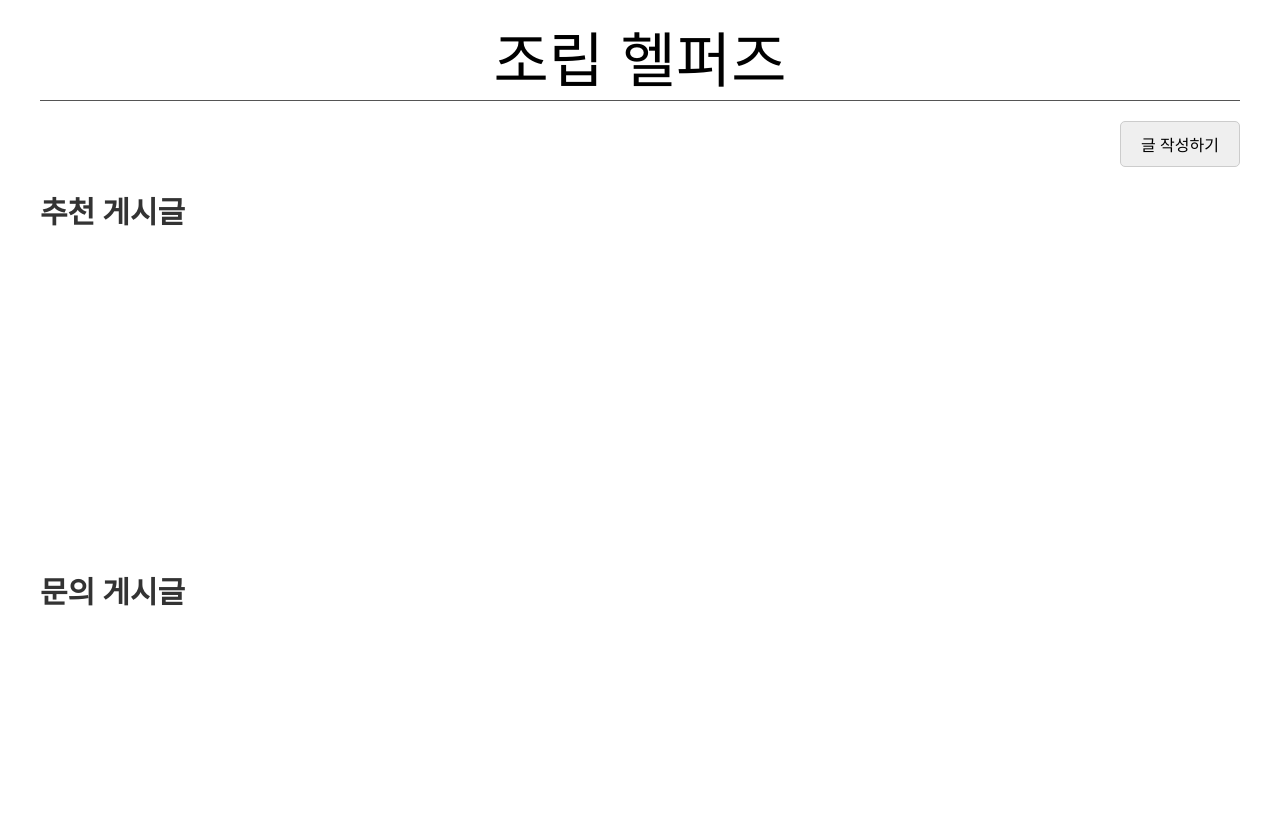
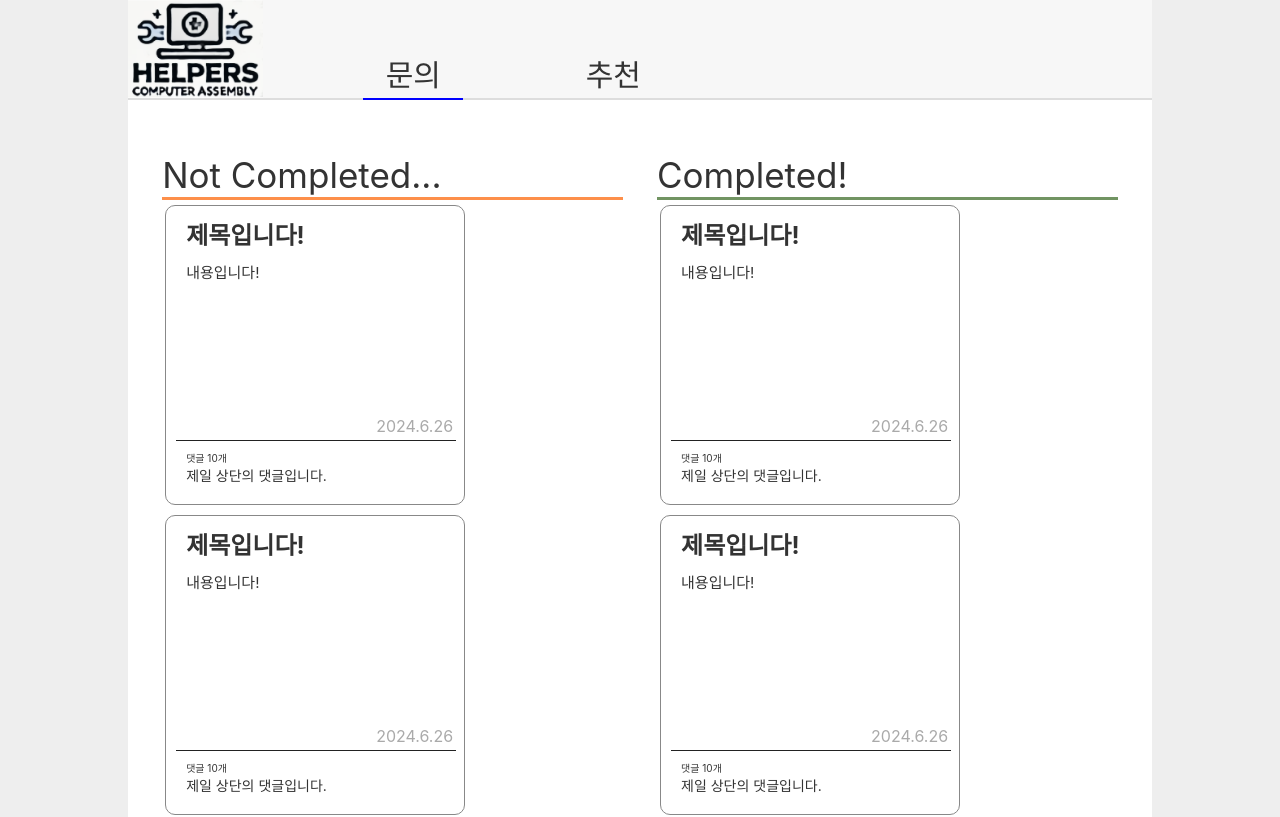
Before and after one commit to 1soo/ComposeHelpers, a React (Create React App) app: page / in a window 1280 px wide. Shown: the top 817 px of the page. Built offline with nearby package versions, Linux system fonts and the light colour scheme; the HTML template or start-up script is replaced by a standard one.

Commit message:
new Design

```diff
--- a/src/App.js
+++ b/src/App.js
@@ -1,9 +1,9 @@
 import './App.css';
-import PostList from './Post/PostList';
+import PostMain from './Post/PostMain'
 
 function App() {
   return (
-    <PostList />
+    <PostMain />
   );
 }
 
--- a/src/Post/PostMain.css
+++ b/src/Post/PostMain.css
@@ -92,8 +92,13 @@ body{
     padding: 10px 10px;
     width: 300px;
     height: 300px;
-    border: 1px solid #000;
+    border: 1px solid #888;
     border-radius: 10px;
+    &:hover{
+        cursor: pointer;
+        background-color: #eee;
+        border: 1px solid #333;
+    }
 }
 
 /* 게시글 아이템 내부 데이터 나타내기 */
@@ -119,16 +124,12 @@ body{
     border-bottom: 1px solid #222;
     padding-left: 200px;
 }
-#itemViewNCommentCnt{
+#itemCommentCnt{
     height: 15px;
     line-height: 15px;
     font-size: 10px;
     margin-top: 10px;
     padding-left: 10px;
-    &:hover{
-        cursor: pointer;
-        font-weight: bold;
-    }
 }
 #itemTopComment{
     height: 30px;
--- a/src/Post/PostMain.js
+++ b/src/Post/PostMain.js
@@ -1,6 +1,6 @@
 import React, { useState } from "react";
 import './PostMain.css';
-import logo from './img/logo.png';
+import logo from '../img/logo.png';
 
 // 헤더 컴포넌트
 function Header(props){
@@ -87,7 +87,6 @@ function PostItem(props){
         title: '제목입니다!',
         content: '내용입니다!',
         date: getDate(),
-        viewCnt: 5,
         commentCnt: 10,
         topComment: '제일 상단의 댓글입니다.'
     }
@@ -97,7 +96,7 @@ function PostItem(props){
               <div id="itemTitle">{itemObject.title}</div>
               <div id="itemContent">{itemObject.content}</div>
               <div id="itemDate">{itemObject.date}</div>
-              <div id="itemViewNCommentCnt">{'조회수 ' + itemObject.viewCnt + '회 | 댓글 ' + itemObject.commentCnt + '개'}</div>
+              <div id="itemCommentCnt">{'댓글 ' + itemObject.commentCnt + '개'}</div>
               <div id="itemTopComment">{itemObject.topComment}</div>
         </div>
     )
```
